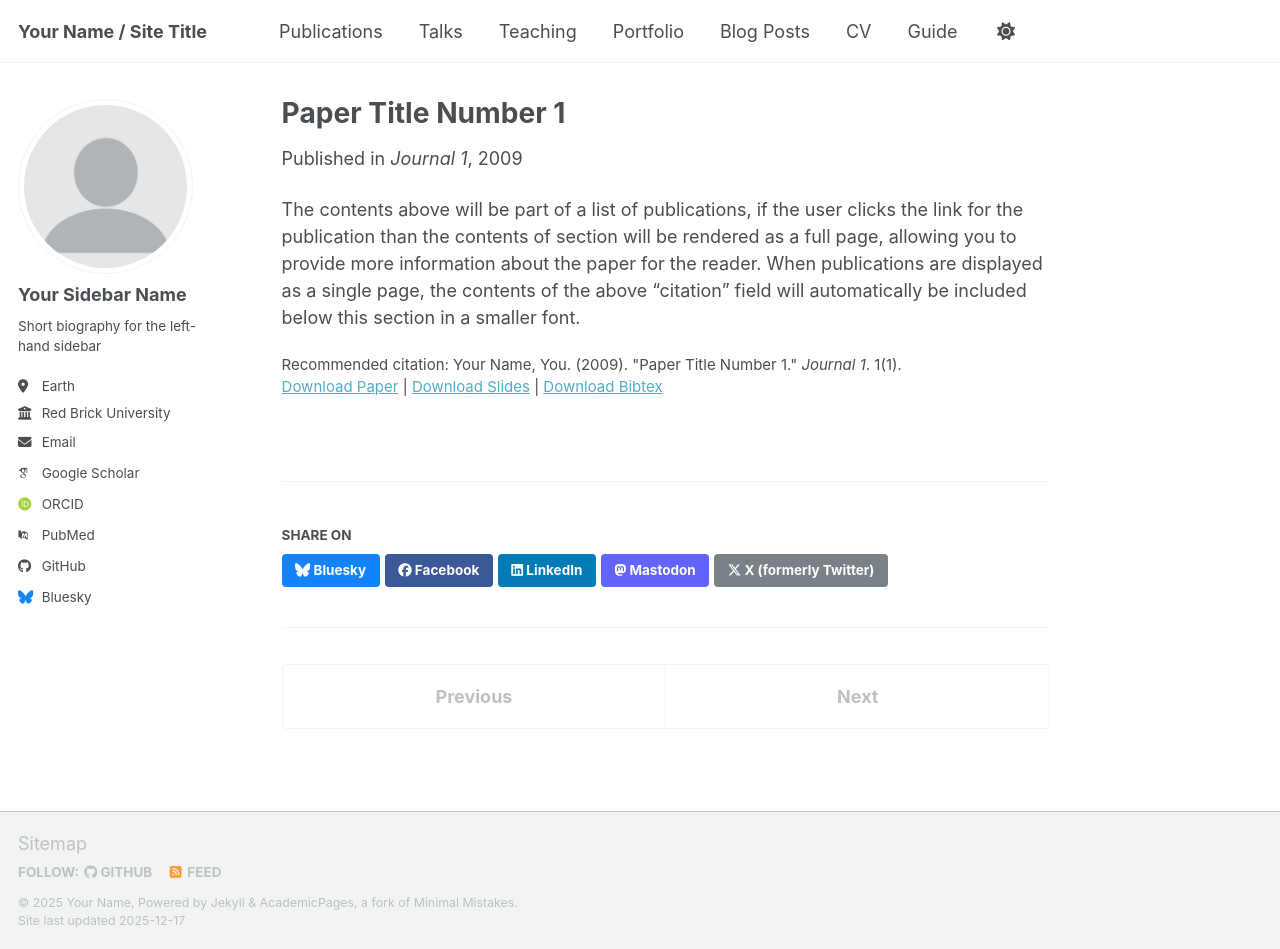
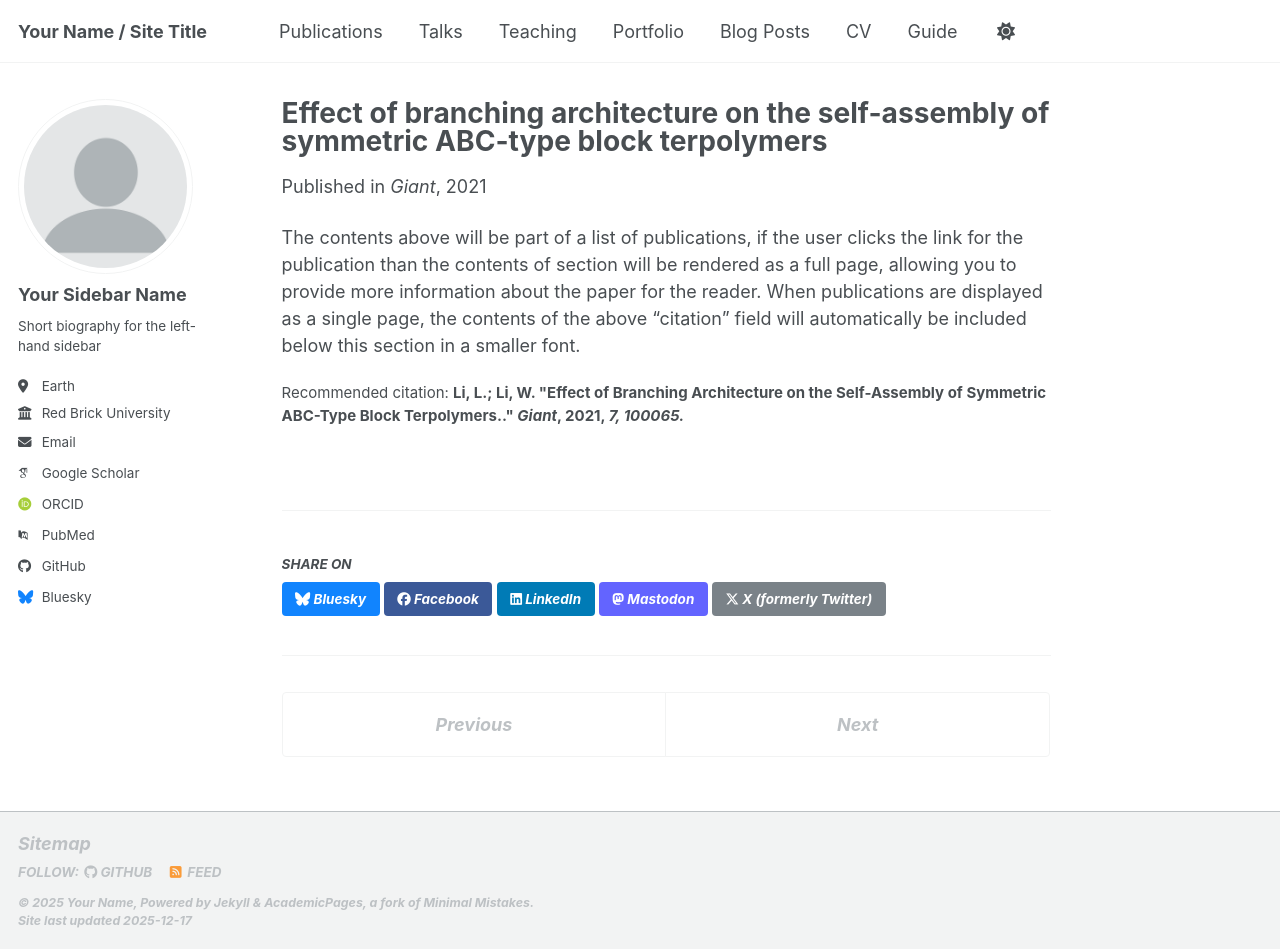
Before and after one commit to Li-Luyang/Li-Luyang.github.io, a Jekyll site: the page built from _publications/2009-10-01-paper-title-number-1.md, in a window 1280 px wide and 949 px high. Built offline with Jekyll 4.4.1, drawn with Linux system fonts in a browser that asks for light colours; some web fonts are replaced; a script bundle is joined from its source files by our own code; library files that are not in the unit come from our copies.

Commit message:
add publication

```diff
--- a/_publications/2009-10-01-paper-title-number-1.md
+++ b/_publications/2009-10-01-paper-title-number-1.md
@@ -1,14 +1,9 @@
 ---
-title: "Paper Title Number 1"
+title: "Effect of branching architecture on the self-assembly of symmetric ABC-type block terpolymers"
 collection: publications
-category: manuscripts
-permalink: /publication/2009-10-01-paper-title-number-1
-excerpt: 'This paper is about the number 1. The number 2 is left for future work.'
-date: 2009-10-01
-venue: 'Journal 1'
-slidesurl: 'https://academicpages.github.io/files/slides1.pdf'
-paperurl: 'https://academicpages.github.io/files/paper1.pdf'
-bibtexurl: 'https://academicpages.github.io/files/bibtex1.bib'
-citation: 'Your Name, You. (2009). &quot;Paper Title Number 1.&quot; <i>Journal 1</i>. 1(1).'
+permalink: /publication/2021-09-01-Effect-of-Branching-Architecture-on-the-Self-Assembly-of-Symmetric-ABC-Type-Block-Terpolymers
+date: 2021-09-01
+venue: 'Giant'
+citation: '<strong>Li, L.<strong>; Li, W. &quot;Effect of Branching Architecture on the Self-Assembly of Symmetric ABC-Type Block Terpolymers..&quot; <i>Giant</i>, 2021, <i>7<i>, 100065.'
 ---
 The contents above will be part of a list of publications, if the user clicks the link for the publication than the contents of section will be rendered as a full page, allowing you to provide more information about the paper for the reader. When publications are displayed as a single page, the contents of the above "citation" field will automatically be included below this section in a smaller font.
```
